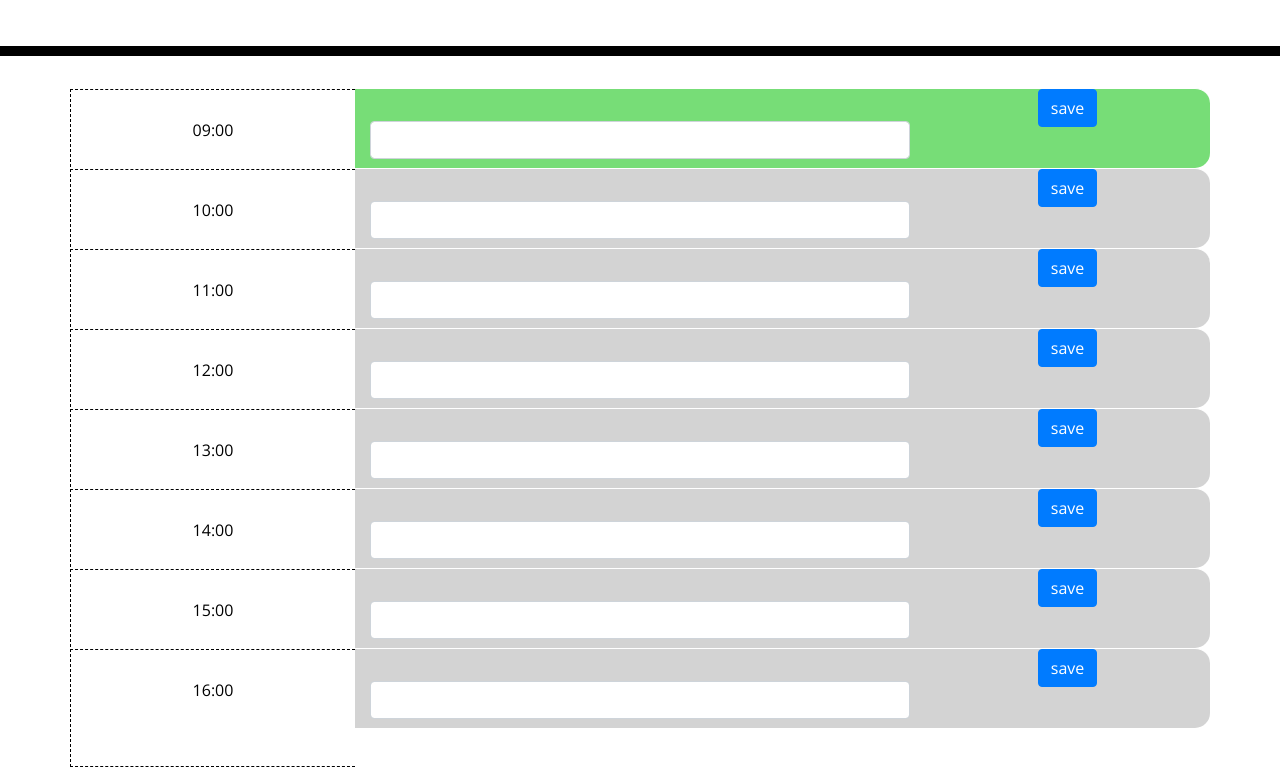
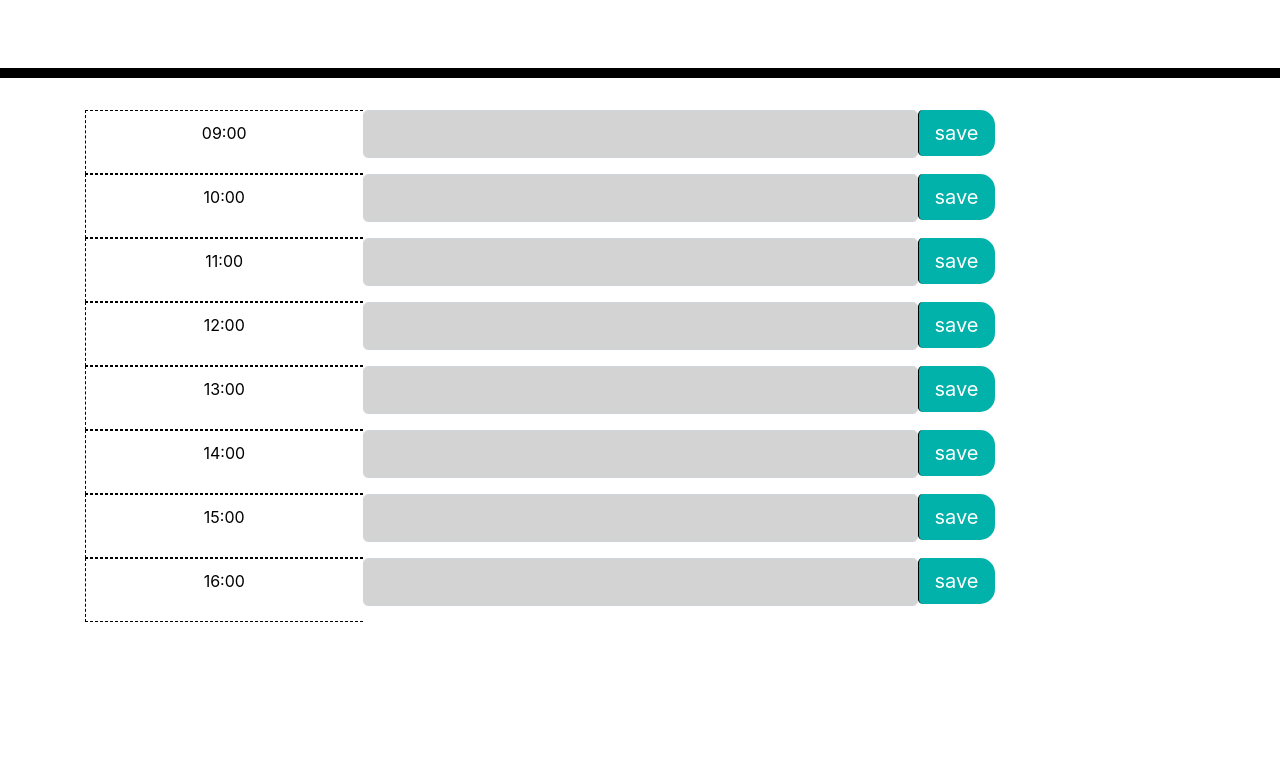
Before and after one commit to dustin-lamarr/day-planner, a plain HTML site: page index.html in a window 1280 px wide. Shown: the part 252-1022 px from the top of the page. After the commit the page ends 874 px from the top, so only its background shows below. Drawn offline with nearby package versions, Linux system fonts and the light colour scheme.

Commit message:
Updated style changes.

```diff
--- a/index.html
+++ b/index.html
@@ -9,7 +9,7 @@
   <link rel="stylesheet" href="https://use.fontawesome.com/releases/v5.8.1/css/all.css"
     integrity="sha384-50oBUHEmvpQ+1lW4y57PTFmhCaXp0ML5d60M1M7uH2+nqUivzIebhndOJK28anvf" crossorigin="anonymous" />
   <link href="https://fonts.googleapis.com/css?family=Open+Sans&display=swap" rel="stylesheet" />
-  <link rel="stylesheet" href="style.css" />
+  <link rel="stylesheet" href="newStyle.css" />
   <title>Work Day Scheduler</title>
 </head>
 
@@ -23,115 +23,115 @@
   <div class="container" id='work-hours'>
 
     <!-- 9 -->
-    <div class="row time-block" id="nine" value='9'>
+    <div class="row time-block no-gutters">
       <div class="col-md-3 hour">
         <p>09:00</p>
       </div>
-      <div class='col-md-6' id='nine-events'>
-        <div class="input-group mb-3">
-          <input type="text" class="form-control textarea" aria-label="Event Input"
-            aria-describedby="inputGroup-sizing-default" id="nine-event">
-        </div>
+
+        <div class="input-group-lg mb-3 mh-100 col-md-6 vertical-align-middle">
+          <textarea type="text" class="form-control textarea" aria-label="Event Input"
+            aria-describedby="inputGroup-sizing-lg" id="nine" value="09" rows='1'></textarea>
+
       </div>
-      <div class="col-md-3" id="nine-save"><button class="btn btn-primary saveBtn">save</button></div>
+      <div class="col-md-3" id="nine-save"><button class="btn-lg btn-primary saveBtn">save</button></div>
     </div>
 
 <!-- 10 -->
-    <div class="row time-block" id="ten" value="10">
+    <div class="row time-block no-gutters">
       <div class="col-md-3 hour">
         <p>10:00</p>
       </div>
       <div class='col-md-6' id='ten-events'>
-        <div class="input-group mb-3 description">
-          <input type="text" class="form-control" aria-label="Event Input"
-            aria-describedby="inputGroup-sizing-default" id='ten-event'>
+        <div class="input-group-lg mb-3 description">
+          <textarea type="text" class="form-control" aria-label="Event Input"
+            aria-describedby="inputGroup-sizing-lg" id="ten" value="10" rows='1'></textarea>
         </div>
       </div>
-      <div class="col-md-3" id="ten-save"><button class="btn btn-primary saveBtn">save</button></div>
+      <div class="col-md-3" id="ten-save"><button class="btn-lg btn-primary saveBtn">save</button></div>
     </div>
 
     <!-- 11 -->
-    <div class="row time-block" id="eleven" value='11'>
+    <div class="row time-block no-gutters">
       <div class="col-md-3 hour">
         <p>11:00</p>
       </div>
       <div class='col-md-6' id='eleven-events'>
-        <div class="input-group mb-3">
-          <input type="text" class="form-control" aria-label="Event Input"
-            aria-describedby="inputGroup-sizing-default" id='eleven-event'>
+        <div class="input-group-lg mb-3">
+          <textarea type="text" class="form-control" aria-label="Event Input"
+            aria-describedby="inputGroup-sizing-lg" id="eleven" value='11' rows='1'></textarea>
         </div>
       </div>
-      <div class="col-md-3" id="eleven-save"><button class="btn btn-primary saveBtn">save</button></div>
+      <div class="col-md-3" id="eleven-save"><button class="btn-lg btn-primary saveBtn">save</button></div>
     </div>
 
 <!-- 12 -->
-    <div class="row time-block" id="twelve" value="12">
+    <div class="row time-block no-gutters">
       <div class="col-md-3 hour">
         <p>12:00</p>
       </div>
       <div class='col-md-6' id='twelve-events'>
-        <div class="input-group mb-3">
-          <input type="text" class="form-control" aria-label="Event Input"
-            aria-describedby="inputGroup-sizing-default" id='twelve-event'>
+        <div class="input-group-lg mb-3">
+          <textarea type="text" class="form-control" aria-label="Event Input"
+            aria-describedby="inputGroup-sizing-lg" id="twelve" value="12" rows='1'></textarea>
         </div>
       </div>
-      <div class="col-md-3" id="twelve-save"><button class="btn btn-primary saveBtn">save</button></div>
+      <div class="col-md-3" id="twelve-save"><button class="btn-lg btn-primary saveBtn">save</button></div>
     </div>
 
 <!-- 13 -->
-    <div class="row time-block" id="thirteen" value='13'>
+    <div class="row time-block no-gutters">
       <div class="col-md-3 hour">
         <p>13:00</p>
       </div>
       <div class='col-md-6' id='thirteen-events'>
-        <div class="input-group mb-3">
-          <input type="text" class="form-control" aria-label="Event Input"
-            aria-describedby="inputGroup-sizing-default" id='thirteen-event'>
+        <div class="input-group-lg mb-3">
+          <textarea type="text" class="form-control" aria-label="Event Input"
+            aria-describedby="inputGroup-sizing-lg" id="thirteen" value='13' rows='1'></textarea>
         </div>
       </div>
-      <div class="col-md-3" id="thirteen-save"><button class="btn btn-primary saveBtn">save</button></div>
+      <div class="col-md-3" id="thirteen-save"><button class="btn-lg btn-primary saveBtn">save</button></div>
     </div>
 
 <!-- 14 -->
-    <div class="row time-block" id="fourteen" value='14'>
+    <div class="row time-block no-gutters" >
       <div class="col-md-3 hour">
         <p>14:00</p>
       </div>
       <div class='col-md-6' id='fourteen-events'>
-        <div class="input-group mb-3">
-          <input type="text" class="form-control" aria-label="Event Input"
-            aria-describedby="inputGroup-sizing-default" id='fourteen-event'>
+        <div class="input-group-lg mb-3">
+          <textarea type="text" class="form-control" aria-label="Event Input"
+            aria-describedby="inputGroup-sizing-lg" id="fourteen" value='14' rows='1'></textarea>
         </div>
       </div>
-      <div class="col-md-3" id="fourteen-save"><button class="btn btn-primary saveBtn">save</button></div>
+      <div class="col-md-3" id="fourteen-save"><button class="btn-lg btn-primary saveBtn">save</button></div>
     </div>
 
 <!-- 15 -->
-    <div class="row time-block" id="fifteen" value='15'>
+    <div class="row time-block no-gutters" >
       <div class="col-md-3 hour">
         <p>15:00</p>
       </div>
       <div class='col-md-6' id='fifteen-events'>
-        <div class="input-group mb-3">
-          <input type="text" class="form-control" aria-label="Event Input"
-            aria-describedby="inputGroup-sizing-default" id='fifteen-event'>
+        <div class="input-group-lg mb-3">
+          <textarea type="text" class="form-control" aria-label="Event Input"
+            aria-describedby="inputGroup-sizing-lg" id="fifteen" value='15' rows='1'></textarea>
         </div>
       </div>
-      <div class="col-md-3" id="fifteen-save"><button class="btn btn-primary saveBtn">save</button></div>
+      <div class="col-md-3" id="fifteen-save"><button class="btn-lg btn-primary saveBtn">save</button></div>
     </div>
 
 <!-- 16 -->
-    <div class="row time-block" id="sixteen" value='16'>
+    <div class="row time-block no-gutters">
       <div class="col-md-3 hour">
         <p>16:00</p>
       </div>
       <div class='col-md-6' id='sixteen-events'>
-        <div class="input-group mb-3">
-          <input type="text" class="form-control" aria-label="Event Input"
-            aria-describedby="inputGroup-sizing-default" id='sixteen-event'>
+        <div class="input-group-lg mb-3">
+          <textarea type="text" class="form-control" aria-label="Event Input"
+            aria-describedby="inputGroup-sizing-lg" id="sixteen" value='16'' rows='1'></textarea>
         </div>
       </div>
-      <div class="col-md-3" id="sixteen-save"><button class="btn btn-primary saveBtn">save</button></div>
+      <div class="col-md-3" id="sixteen-save"><button class="btn-lg btn-primary saveBtn">save</button></div>
     </div>
     <!-- Timeblocks go here -->
   </div>
--- /dev/null
+++ b/newStyle.css
@@ -0,0 +1,64 @@
+.jumbotron {
+    text-align: center;
+    background-color: transparent;
+    color: black;
+    border-radius: 0;
+    border-bottom: 10px solid black;
+  }
+
+  textarea{
+    background: transparent;
+    border: none;
+    resize: none;
+    color: #000000;
+    border-left: 1px solid black;
+    max-height: 100%;
+  }
+
+  .past {
+    background-color: #d3d3d3;
+    color: white;
+  }
+
+  .present {
+    background-color: #ff6961;
+    color: white;
+  }
+
+  .future {
+    background-color: #77dd77;
+    color: white;
+  }
+
+/* .input-group {
+    max-height: 100%;
+    vertical-align: middle;
+} */
+
+.hour {
+    background-color: #ffffff;
+    color: #000000;
+    border-top: 1px dashed #000000;
+    border-bottom: 1px dashed #000000;
+    border-left: 1px dashed #000000;
+    text-align: center;
+    vertical-align: middle;
+    padding-top: 10px;
+
+  }
+
+  .saveBtn {
+    border-style: none;
+    border-left: 1px solid black;
+    border-top-right-radius: 15px;
+    border-bottom-right-radius: 15px;
+    background-color: #00B2A9;
+    color: white;
+    size: auto;
+    float:left
+  }
+
+  .saveBtn i:hover {
+    font-size: 20px;
+    transition: all .3s ease-in-out;
+  }
--- a/style.css
+++ /dev/null
@@ -1,81 +0,0 @@
- body {
-  font-family: 'Open Sans', sans-serif;
-  font-size: 16px;
-  line-height: 1;
-}
-
-textarea{
-  background: transparent;
-  border: none;
-  resize: none;
-  color: #000000;
-  border-left: 1px solid black;
-  /* padding: 10px; */
-}
-
-.jumbotron {
-  text-align: center;
-  background-color: transparent;
-  color: black;
-  border-radius: 0;
-  border-bottom: 10px solid black;
-}
-
-.description{
-  white-space: pre-wrap;
-  height:auto;
-  width:auto;
-}
-
-.time-block{
-  text-align: center;
-  border-radius: 15px;
-}
-
-.row {
-  white-space: pre-wrap;
-  height: 80px;
-  border-top: 1px solid white;
-}
-
-.input {
-  height:auto;
-  width: auto;
-}
-
-.hour {
-  background-color: #ffffff;
-  color: #000000;
-  border-top: 1px dashed #000000;
-  border-bottom: 1px dashed #000000;
-  border-left: 1px dashed #000000;
-}
-
-.past {
-  background-color: #d3d3d3;
-  color: white;
-}
-
-.present {
-  background-color: #ff6961;
-  color: white;
-}
-
-.future {
-  background-color: #77dd77;
-  color: white;
-}
-/*
-.saveBtn {
-  border-left: 1px solid black;
-  border-top-right-radius: 15px;
-  border-bottom-right-radius: 15px;
-  background-color: #00B2A9;
-  color: white;
-  size: auto; */
-}
-
-.saveBtn i:hover {
-  font-size: 20px;
-  transition: all .3s ease-in-out;
-}
```
Also changed, not shown: script.js (+18 -17 lines).
